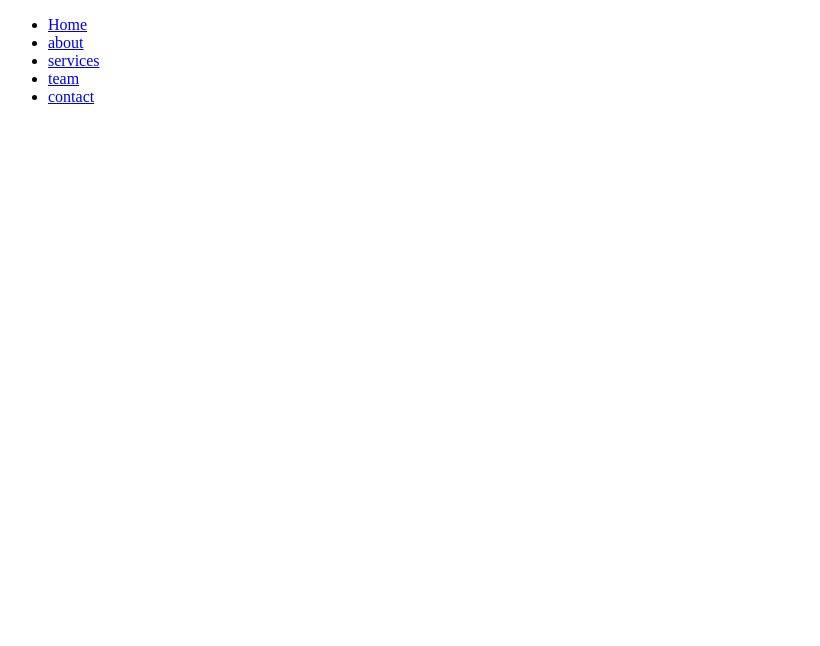
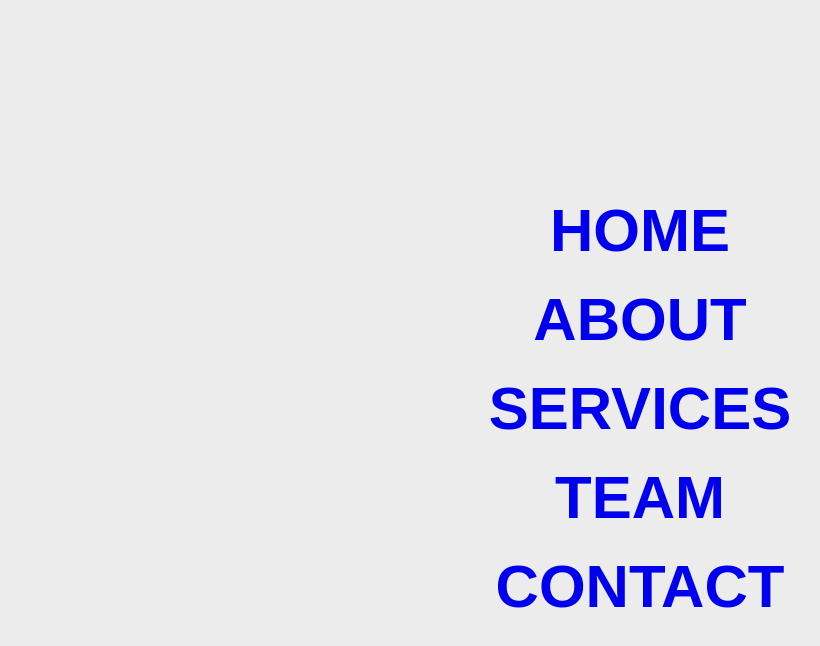
Before and after one commit to louis9979/Clip-path-menu, a website: page index.html in a window 1280 px wide. Shown: the whole page, without its empty margins (0-820 px from the left). Drawn offline with Linux system fonts and the light colour scheme.

Commit message:
creating basic menu list with basic decoration

```diff
--- a/index.html
+++ b/index.html
@@ -14,17 +14,17 @@
     <li class="clip-list-items">
       <a href="#" data-text="home">Home</a>
     </li>
-    <li>
-      <a href="#" data-text="about">about</a>
+    <li class="clip-list-items">
+      <a href=" #" data-text="about">about</a>
     </li>
-    <li>
-      <a href="#" data-text="services">services</a>
+    <li class="clip-list-items">
+      <a href=" #" data-text="services">services</a>
     </li>
-    <li>
-      <a href="#" data-text="team">team</a>
+    <li class="clip-list-items">
+      <a href=" #" data-text="team">team</a>
     </li>
-    <li>
-      <a href="#" data-text="contact">contact</a>
+    <li class="clip-list-items">
+      <a href=" #" data-text="contact">contact</a>
     </li>
   </ul>
 </body>
--- a/sass/main.scss
+++ b/sass/main.scss
@@ -0,0 +1,32 @@
+body {
+  height: 100vh;
+  display: flex;
+  justify-content: center;
+  align-items: center;
+  font-family: sans-serif;
+  background-color: rgba(236, 236, 236, 1);
+  box-sizing: border-box;
+}
+
+.clip-list{
+  margin: 0;
+  padding: 0;
+
+  &-items{
+    position: relative;
+    list-style: none;
+    margin: 10px 0;
+  }
+}
+a {
+  position: relative;
+  display: block;
+  text-align: center;
+  margin: 0;
+  padding: 5px 10px;
+  text-transform: uppercase;
+  transition: all 0.5s;
+  font-size: 60px;
+  font-weight: 900;
+  text-decoration: none;
+}
```
Also changed, not shown: css/style.css.
